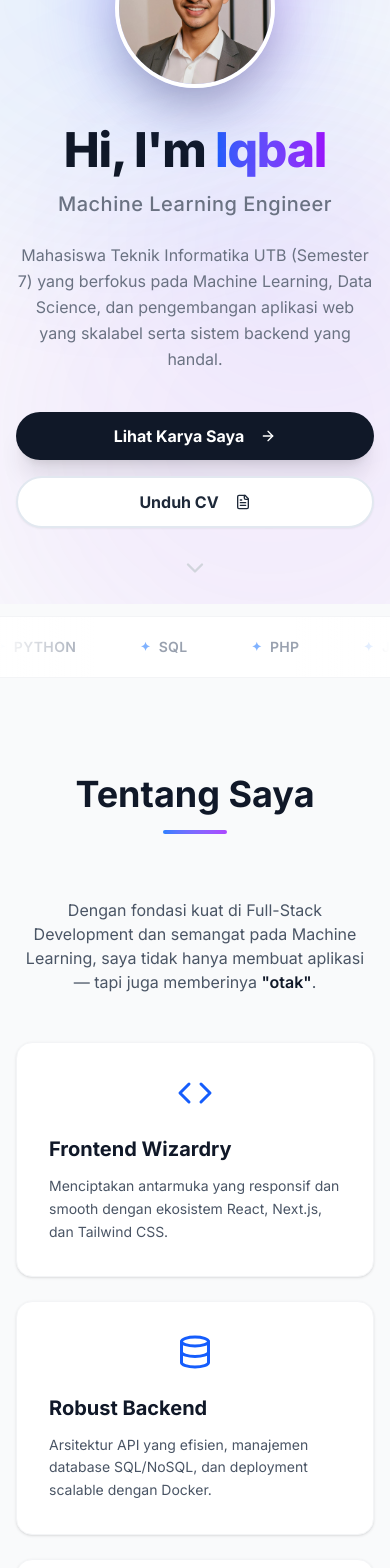
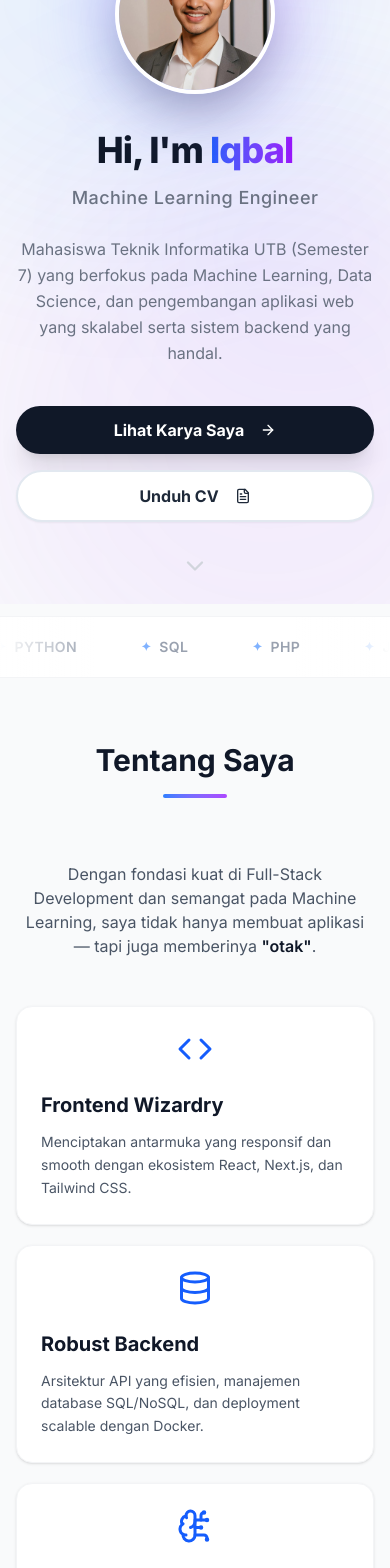
Before and after one commit to miqbaljaffar/portfolio-saya, a Next.js app: page / in a window 390 px wide. Shown: the part 240-1808 px from the top of the page. Built offline with nearby package versions, Linux system fonts and the light colour scheme.

Commit message:
fix sukoshi

```diff
--- a/src/app/page.tsx
+++ b/src/app/page.tsx
@@ -280,7 +280,7 @@ function SectionHeading({ title, withBar = true }: { title: string; withBar?: bo
       <motion.h2
         variants={fadeUp}
         custom={0}
-        className="text-4xl md:text-5xl font-bold mb-4 text-gray-900 dark:text-white"
+        className="text-3xl sm:text-4xl md:text-5xl font-bold mb-4 text-gray-900 dark:text-white"
       >
         {title}
       </motion.h2>
@@ -312,7 +312,7 @@ function SkillCard({
       variants={staggerItem}
       whileHover={{ y: -8, scale: 1.02 }}
       transition={{ duration: 0.25, ease: "easeOut" }}
-      className="relative group bg-white dark:bg-gray-900 border border-gray-100 dark:border-gray-800 p-8 rounded-2xl shadow-sm hover:shadow-xl hover:shadow-blue-500/5 transition-shadow duration-300 overflow-hidden cursor-default"
+      className="relative group bg-white dark:bg-gray-900 border border-gray-100 dark:border-gray-800 p-6 md:p-8 rounded-2xl shadow-sm hover:shadow-xl hover:shadow-blue-500/5 transition-shadow duration-300 overflow-hidden cursor-default"
     >
       <div className="absolute inset-0 bg-gradient-to-br from-blue-500/5 to-purple-500/5 opacity-0 group-hover:opacity-100 transition-opacity duration-500 rounded-2xl" />
       <motion.div
@@ -465,7 +465,7 @@ export default function PortfolioPage() {
                     key={item}
                     href={`#${item.toLowerCase()}`}
                     onClick={() => setMobileNavOpen(false)}
-                    className="px-4 py-3 text-sm font-medium text-gray-700 dark:text-gray-300 hover:text-blue-600 dark:hover:text-blue-400 hover:bg-gray-100 dark:hover:bg-gray-900 rounded-lg transition-colors"
+                    className="px-4 py-3.5 text-sm font-medium text-gray-700 dark:text-gray-300 hover:text-blue-600 dark:hover:text-blue-400 hover:bg-gray-100 dark:hover:bg-gray-900 rounded-xl transition-colors active:scale-[0.98]"
                   >
                     {item}
                   </a>
@@ -473,7 +473,7 @@ export default function PortfolioPage() {
                 <a
                   href="#contact"
                   onClick={() => setMobileNavOpen(false)}
-                  className="mt-2 px-4 py-3 text-sm font-bold text-center text-white bg-blue-600 hover:bg-blue-700 rounded-full transition-colors"
+                  className="mt-2 px-4 py-3.5 text-sm font-bold text-center text-white bg-blue-600 hover:bg-blue-700 rounded-full transition-colors active:scale-[0.98]"
                 >
                   Hire Me
                 </a>
@@ -487,7 +487,7 @@ export default function PortfolioPage() {
       <main className="relative z-10 pt-20">
 
         {/* ══════════ HERO ══════════ */}
-        <section className="min-h-[92vh] flex flex-col items-center justify-center text-center px-4 relative">
+        <section className="min-h-[92vh] flex flex-col items-center justify-center text-center px-4 sm:px-8 relative">
           <motion.div
             style={{ y: heroY, opacity: heroOpacity }}
             className="container mx-auto max-w-4xl"
@@ -513,7 +513,7 @@ export default function PortfolioPage() {
               initial={{ y: 50, opacity: 0 }}
               animate={{ y: 0, opacity: 1 }}
               transition={{ duration: 0.9, ease: EASE_OUT_EXPO, delay: 0.5 }}
-              className="text-5xl md:text-8xl font-extrabold mb-4 tracking-tight text-gray-900 dark:text-white leading-none"
+              className="text-4xl sm:text-6xl md:text-7xl lg:text-8xl font-extrabold mb-4 tracking-tight text-gray-900 dark:text-white leading-none"
             >
               Hi, I&apos;m{" "}
               <span className="text-transparent bg-clip-text bg-gradient-to-r from-blue-600 to-purple-600">
@@ -525,7 +525,7 @@ export default function PortfolioPage() {
               initial={{ y: 40, opacity: 0 }}
               animate={{ y: 0, opacity: 1 }}
               transition={{ duration: 0.8, ease: EASE_OUT_EXPO, delay: 0.65 }}
-              className="text-xl md:text-3xl text-gray-500 dark:text-gray-400 font-medium mb-6 tracking-wide"
+              className="text-lg sm:text-xl md:text-3xl text-gray-500 dark:text-gray-400 font-medium mb-6 tracking-wide"
             >
               Machine Learning Engineer
             </motion.h2>
@@ -583,7 +583,7 @@ export default function PortfolioPage() {
         <TechMarquee />
 
         {/* ══════════ ABOUT ══════════ */}
-        <section id="about" className="py-24 relative">
+        <section id="about" className="py-16 md:py-24 relative">
           <div className="container mx-auto px-4">
             <SectionHeading title="Tentang Saya" />
 
@@ -599,7 +599,7 @@ export default function PortfolioPage() {
               </motion.p>
             </AnimatedSection>
 
-            <AnimatedSection className="grid md:grid-cols-3 gap-6 md:gap-8">
+            <AnimatedSection className="grid sm:grid-cols-2 lg:grid-cols-3 gap-5 md:gap-8">
               <SkillCard icon={<Code size={36} />} title="Frontend Wizardry">
                 Menciptakan antarmuka yang responsif dan smooth dengan ekosistem React, Next.js, dan Tailwind CSS.
               </SkillCard>
@@ -614,13 +614,12 @@ export default function PortfolioPage() {
         </section>
 
         {/* ══════════ EXPERIENCE ══════════ */}
-        <section id="experience" className="py-24 bg-white dark:bg-gray-950/60">
-          <div className="container mx-auto px-4">
-            <SectionHeading title="Pengalaman & Aktivitas" />
+        <section id="experience" className="py-16 md:py-24 bg-white dark:bg-gray-950/60">
+          <div className="container mx-auto px-4 sm:px-6">
 
             <div className="max-w-3xl mx-auto relative">
               {/* Timeline vertical line */}
-              <div className="absolute left-4 md:left-1/2 top-0 bottom-0 w-px bg-gradient-to-b from-blue-500/40 via-purple-500/30 to-transparent md:-translate-x-1/2" />
+              <div className="absolute left-[18px] md:left-1/2 top-0 bottom-0 w-px bg-gradient-to-b from-blue-500/40 via-purple-500/30 to-transparent md:-translate-x-1/2" />
 
               {experiences.map((exp, index) => {
                 const isEven = index % 2 === 0;
@@ -630,15 +629,15 @@ export default function PortfolioPage() {
                     className={`relative mb-10 flex flex-col md:flex-row ${isEven ? "md:flex-row-reverse" : ""} items-start`}
                   >
                     {/* Dot */}
-                    <div className="absolute left-4 md:left-1/2 top-5 w-4 h-4 rounded-full bg-blue-500 border-4 border-white dark:border-gray-950 shadow-md transform -translate-x-1/2 z-10" />
+                    <div className="absolute left-[18px] md:left-1/2 top-6 w-3.5 h-3.5 rounded-full bg-blue-500 border-[3px] border-white dark:border-gray-950 shadow-md transform -translate-x-1/2 z-10" />
 
-                    {/* Spacer */}
+                    {/* Spacer desktop only */}
                     <div className="hidden md:block w-1/2" />
 
                     {/* Card */}
                     <motion.div
                       variants={staggerItem}
-                      className="w-full md:w-1/2 pl-12 md:pl-0 md:px-8"
+                      className="w-full md:w-1/2 pl-10 md:pl-0 md:px-8"
                     >
                       <motion.div
                         whileHover={{ y: -4 }}
@@ -668,7 +667,7 @@ export default function PortfolioPage() {
         </section>
 
         {/* ══════════ PROJECTS ══════════ */}
-        <section id="projects" className="py-24">
+        <section id="projects" className="py-16 md:py-24">
           <div className="container mx-auto px-4">
             <SectionHeading title="Proyek Unggulan" />
 
@@ -677,7 +676,7 @@ export default function PortfolioPage() {
                 <Carousel opts={{ align: "start", loop: true }}>
                   <CarouselContent>
                     {featuredProjects.map((project, index) => (
-                      <CarouselItem key={index} className="md:basis-1/2 lg:basis-1/2 pl-4 pb-4">
+                      <CarouselItem key={index} className="basis-full sm:basis-1/2 lg:basis-1/3 pl-4 pb-4">
                         <motion.div whileHover={{ y: -6 }} transition={{ duration: 0.25 }} className="h-full">
                           <a
                             href={project.link}
@@ -734,7 +733,7 @@ export default function PortfolioPage() {
         </section>
 
         {/* ══════════ CERTIFICATIONS ══════════ */}
-        <section id="certifications" className="py-24 bg-white dark:bg-gray-950/60">
+        <section id="certifications" className="py-16 md:py-24 bg-white dark:bg-gray-950/60">
           <div className="container mx-auto px-4">
             <SectionHeading title="Sertifikasi" />
 
@@ -743,7 +742,7 @@ export default function PortfolioPage() {
                 <Carousel opts={{ align: "start", loop: true }}>
                   <CarouselContent>
                     {certifications.map((cert, index) => (
-                      <CarouselItem key={index} className="md:basis-1/2 lg:basis-1/3 pl-4">
+                      <CarouselItem key={index} className="basis-full sm:basis-1/2 lg:basis-1/3 pl-4">
                         <motion.div
                           whileHover={{ y: -5 }}
                           transition={{ duration: 0.2 }}
@@ -789,7 +788,7 @@ export default function PortfolioPage() {
         </section>
 
         {/* ══════════ CONTACT ══════════ */}
-        <section id="contact" className="py-32 relative overflow-hidden">
+        <section id="contact" className="py-20 md:py-32 relative overflow-hidden">
           <div className="absolute inset-0 bg-gradient-to-t from-gray-100/60 to-transparent dark:from-gray-900/60 dark:to-transparent pointer-events-none" />
           <div className="container mx-auto text-center px-4 relative">
             <SectionHeading title="Let's Work Together" withBar={false} />
@@ -861,7 +860,7 @@ export default function PortfolioPage() {
             whileTap={{ scale: 0.9 }}
             onClick={scrollToTop}
             aria-label="Scroll to top"
-            className="fixed bottom-8 right-8 p-3 bg-blue-600 hover:bg-blue-700 text-white rounded-full shadow-xl shadow-blue-500/30 z-40 transition-colors"
+            className="fixed bottom-6 right-6 md:bottom-8 md:right-8 p-3 bg-blue-600 hover:bg-blue-700 text-white rounded-full shadow-xl shadow-blue-500/30 z-40 transition-colors"
           >
             <ArrowUp size={20} />
           </motion.button>
```
